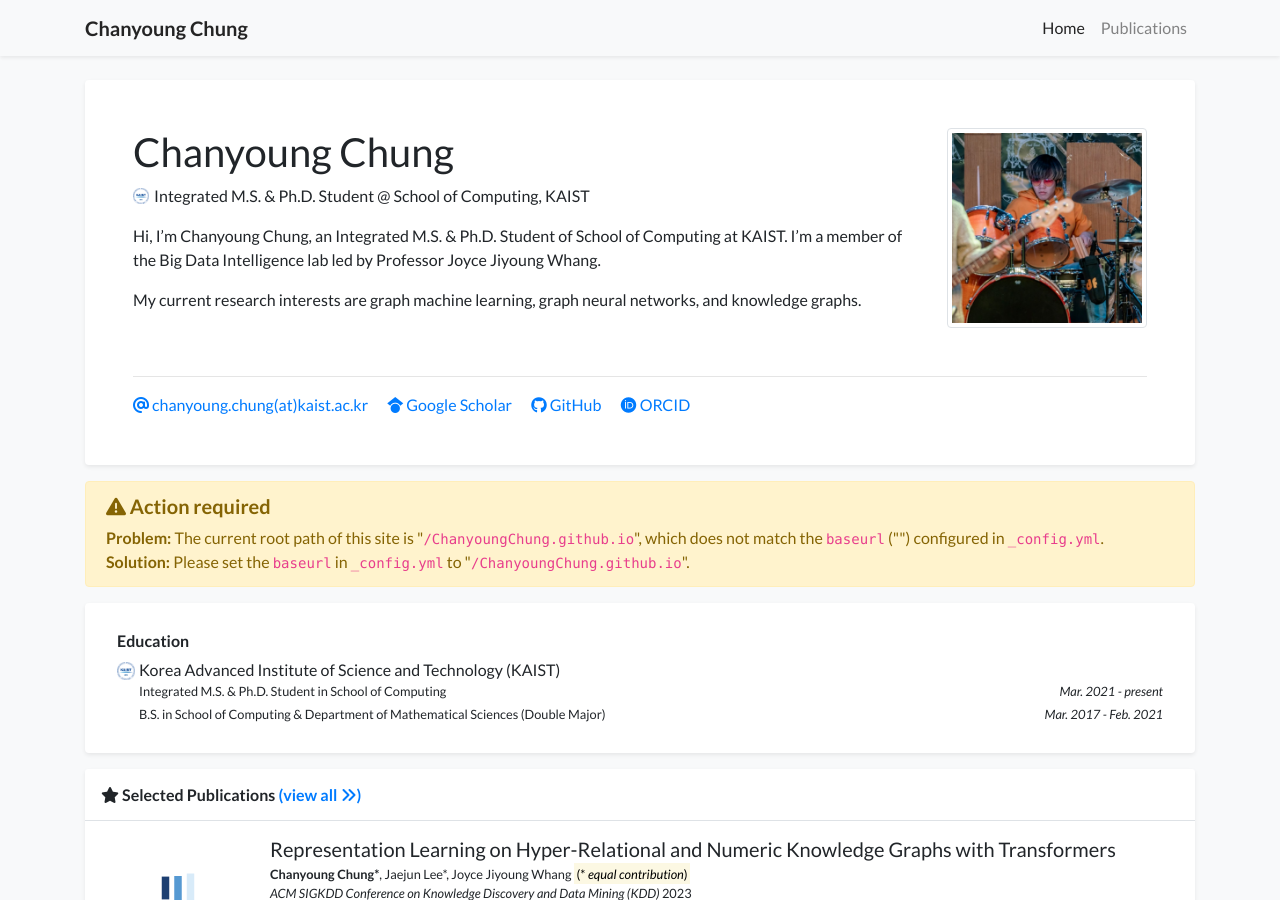
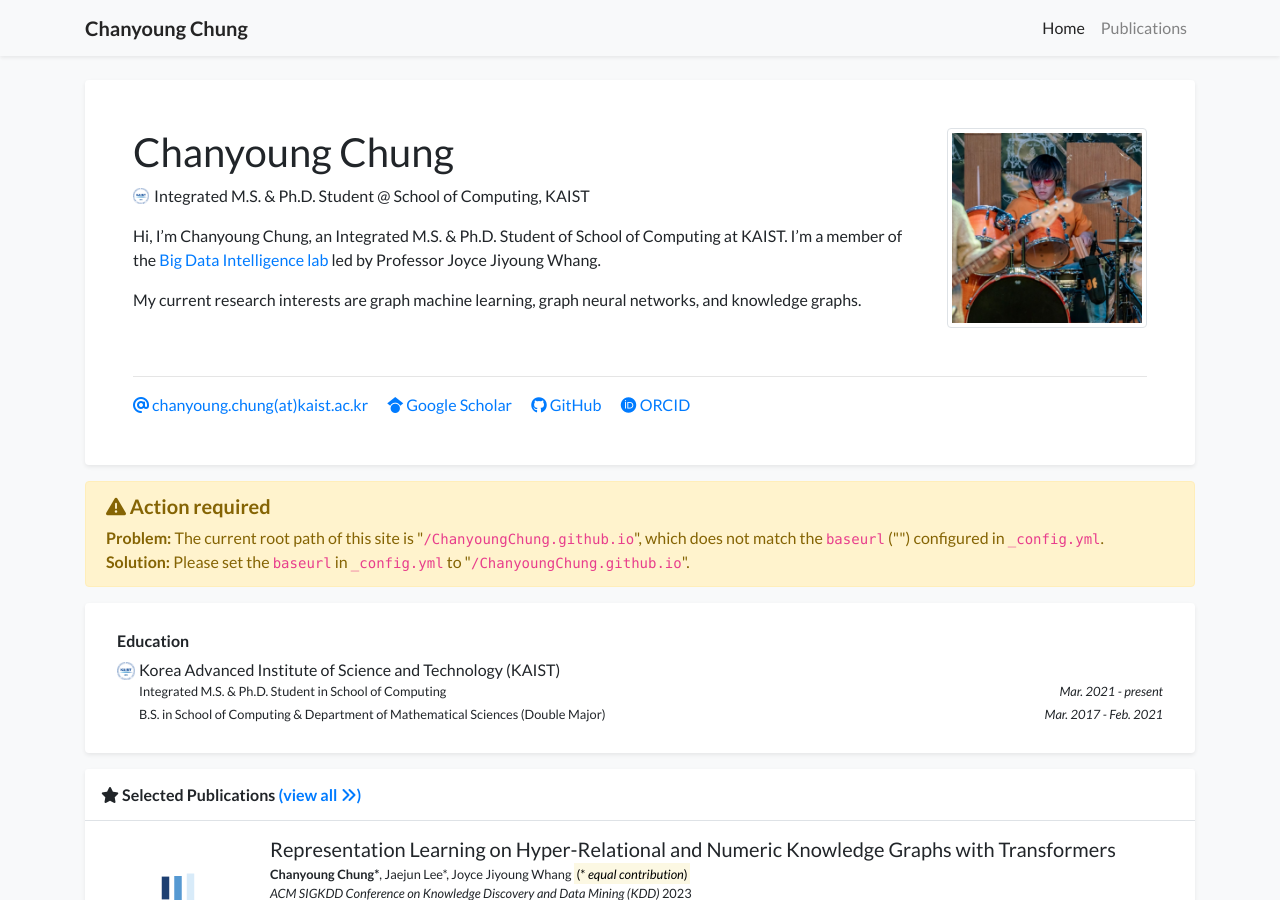
Before and after one commit to ChanyoungChung/ChanyoungChung.github.io, a Jekyll site: the page built from index.html, in a window 1280 px wide and 900 px high. Built offline with Jekyll 4.4.1, drawn with Linux system fonts in a browser that asks for light colours; nearby versions of some CDN libraries; a style sheet for code colours, icons or effects is not loaded; part of the change alters nothing that is shown.

Commit message:
Add Hyperlink

```diff
--- a/_data/profile.yml
+++ b/_data/profile.yml
@@ -22,7 +22,7 @@ orcid: 0000-0003-4891-3901
 short_bio_text_justify: false
 short_bio: >-
   <p>
-    Hi, I’m Chanyoung Chung, an Integrated M.S. & Ph.D. Student of School of Computing at KAIST. I’m a member of the Big Data Intelligence lab led by Professor Joyce Jiyoung Whang.
+    Hi, I’m Chanyoung Chung, an Integrated M.S. & Ph.D. Student of School of Computing at KAIST. I’m a member of the <a href="https://bdi-lab.kaist.ac.kr/">Big Data Intelligence lab</a> led by Professor Joyce Jiyoung Whang.
   </p>
   <p>
     My current research interests are graph machine learning, graph neural networks, and knowledge graphs.
```
